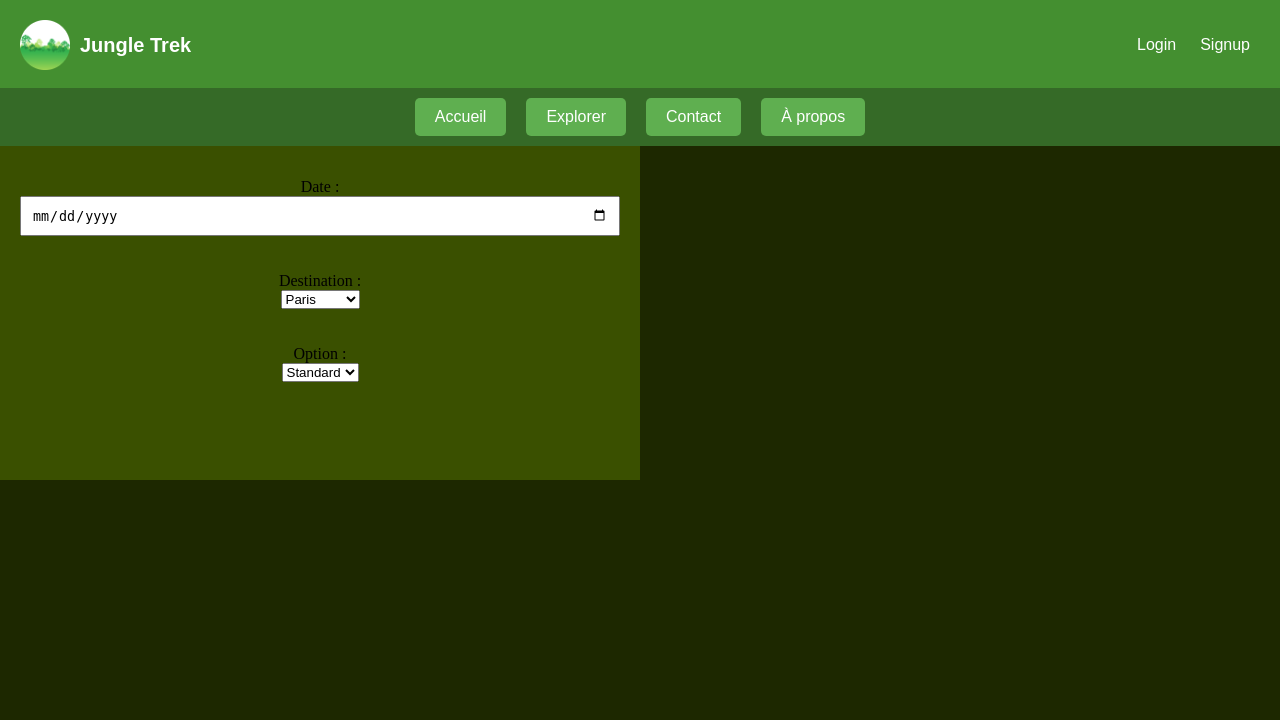
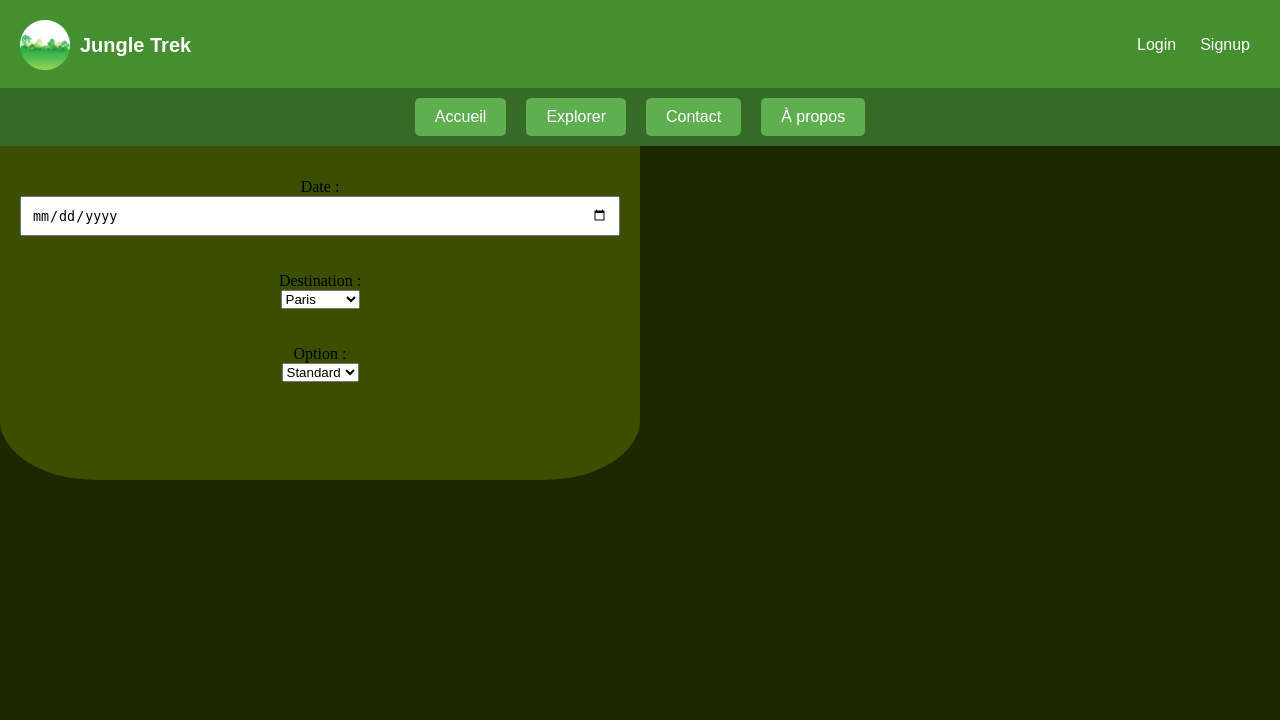
Before and after one commit to ATOM-IV/Projet_Info_S4, a PHP site: page /Recherche.html in a window 1280 px wide. Shown: the top 720 px of the page. Run offline with PHP 8.4, Linux system fonts and the light colour scheme.

Commit message:
Update style.css

```diff
--- a/HTML/style.css
+++ b/HTML/style.css
@@ -122,6 +122,7 @@ body::before {
     flex-direction : column ;
     padding : 20px 20px ;
     margin-top: 80px;
+    border-radius : 15% ;
 }
 
 .i1 {
```
